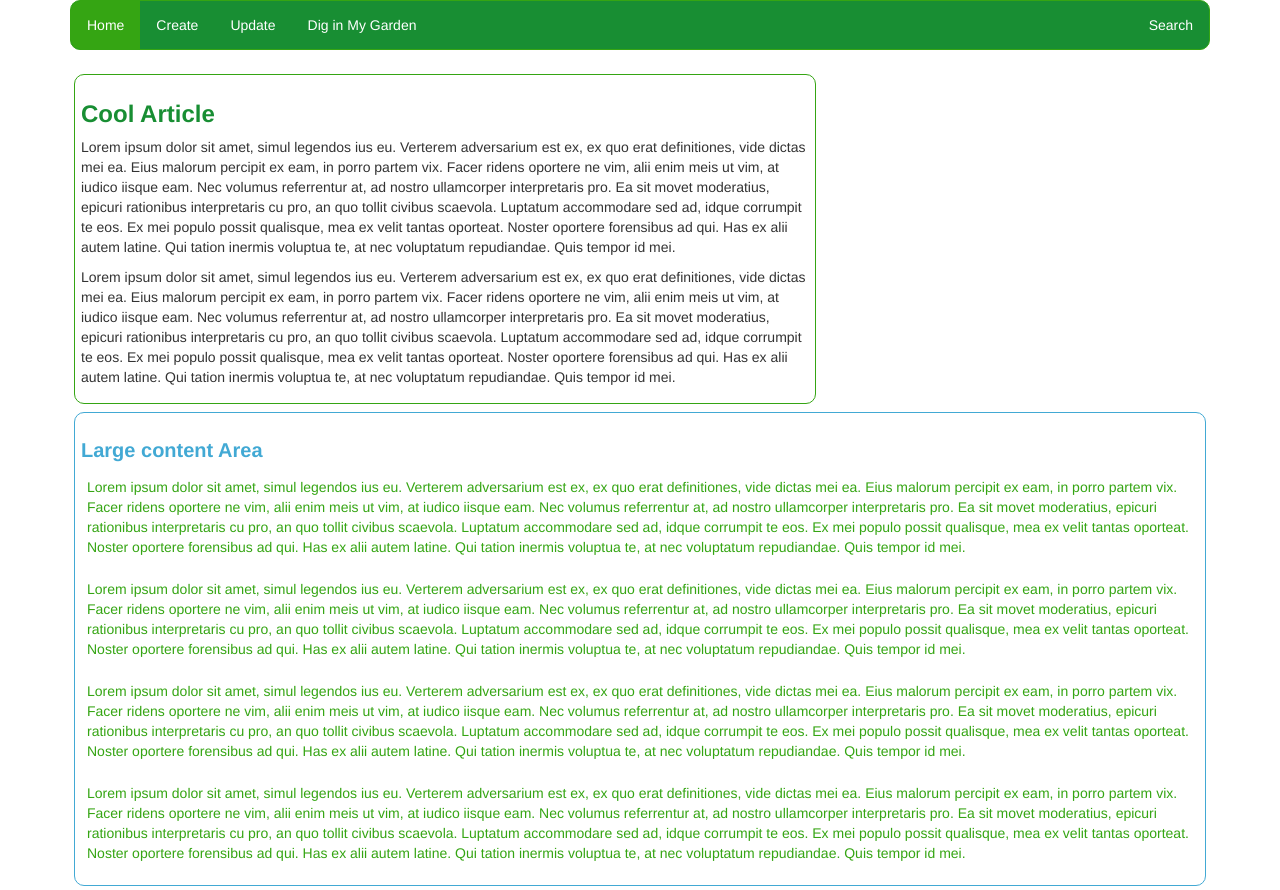
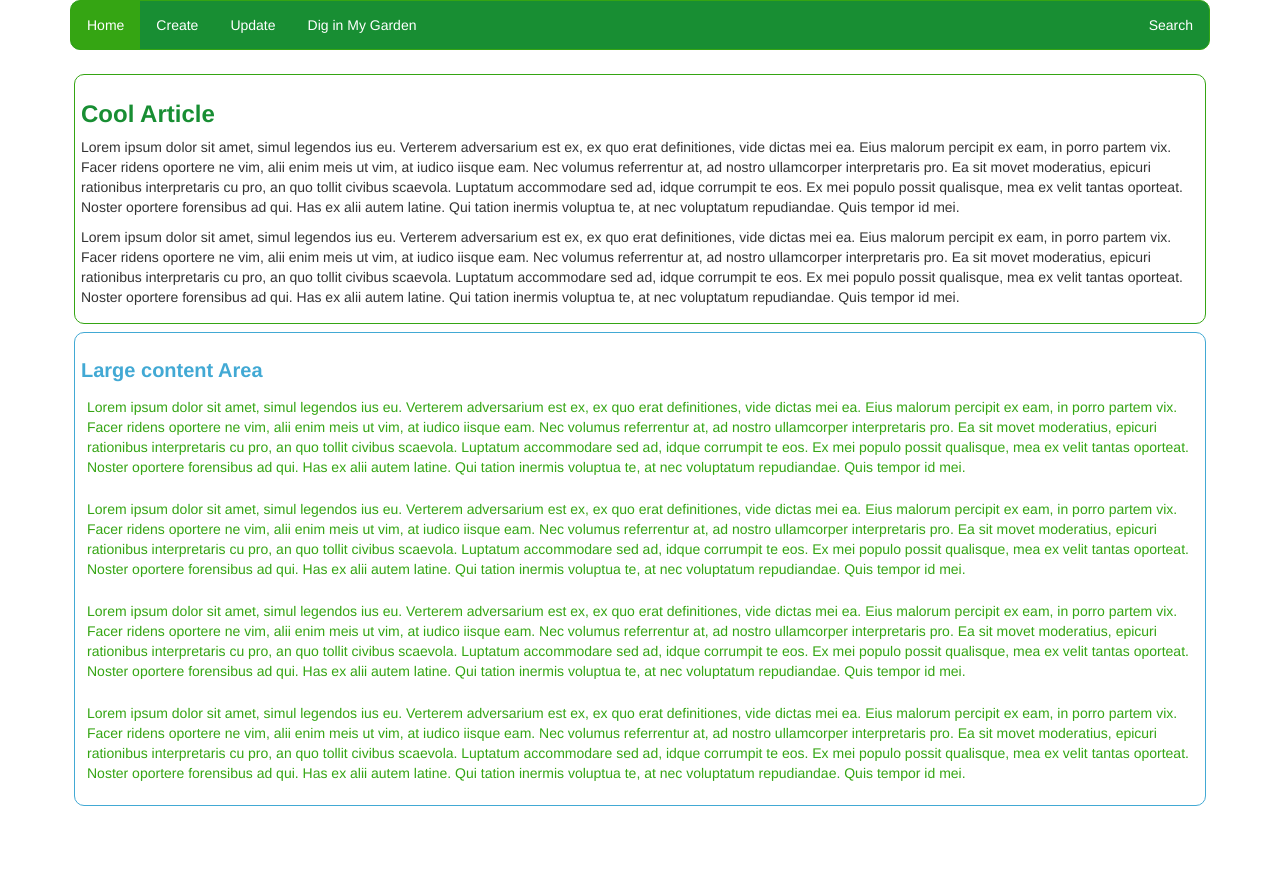
Before and after one commit to jzaiss1/my-garden, a Flask app: page / in a window 1280 px wide. Shown: the part 189-1079 px from the top of the page. After the commit the page ends 995 px from the top, so only its background shows below. Run offline with Flask 2, Linux system fonts and the light colour scheme; parts of the project's set-up code (start-up, migrations or seed data) failed here and were passed over; some libraries are stand-ins or nearby versions.

Commit message:
update home page

```diff
--- a/app/templates/home.html
+++ b/app/templates/home.html
@@ -34,7 +34,7 @@
     </div>
     <br>
     <div class="row">
-      <div class="col-sm-8 col-md-8 col-lg-8">
+      <div class="col-sm-12 col-md-12 col-lg-12">
         <div class="article">
           <h1>Cool Article</h1>
           <p>
@@ -56,9 +56,6 @@
             nec voluptatum repudiandae. Quis tempor id mei.
           </p>
         </div>
-      </div>
-      <div class="col-sm-4 col-md-4 col-lg-4">
-        <div id="previewList"></div>
       </div>
     </div>
     <div class="row">
```
